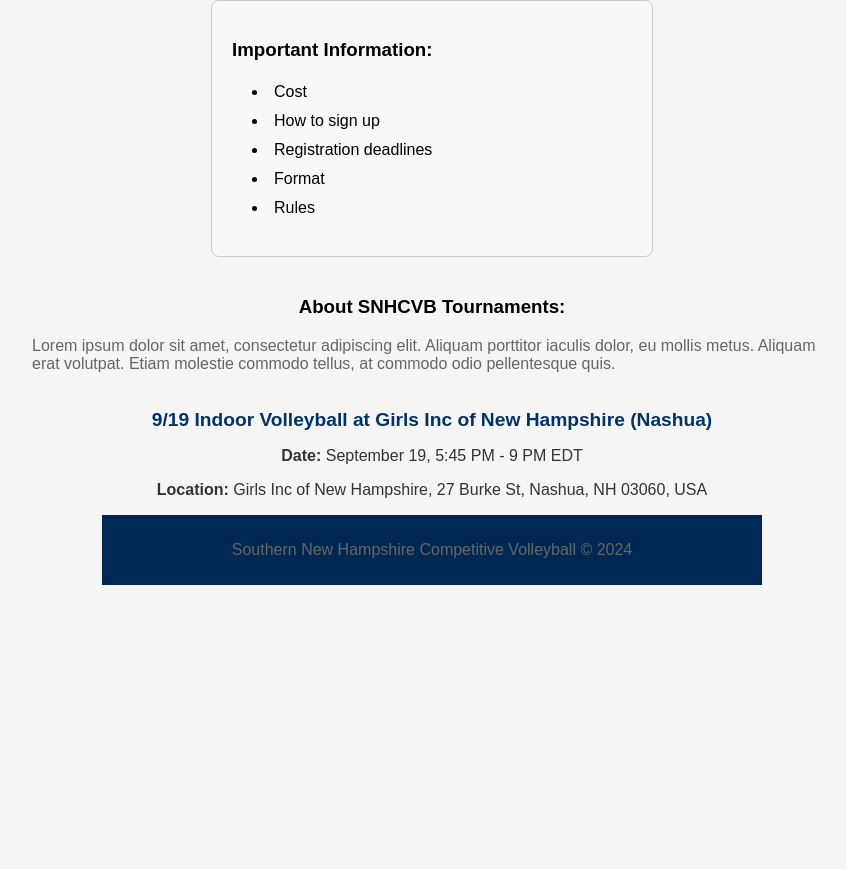
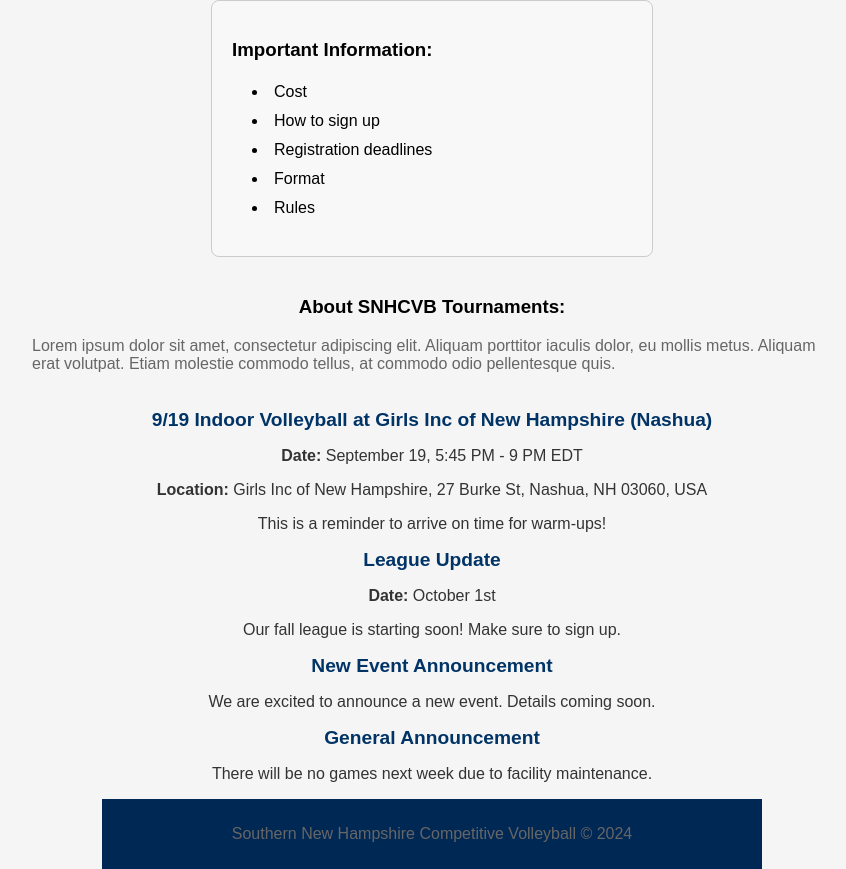
Before and after one commit to EricBozoian/SNHCVB-staging, a plain HTML site: page SNHCVB-Tournaments.html in a window 1280 px wide. Shown: the part 943-1812 px from the top of the page, without its empty margins (208-1054 px from the left). Before the commit the page ends 1528 px from the top, so only its background shows below. Drawn offline with nearby package versions, Linux system fonts and the light colour scheme.

Commit message:
Update SNHCVB-Tournaments.html

```diff
--- a/SNHCVB-Tournaments.html
+++ b/SNHCVB-Tournaments.html
@@ -6,6 +6,7 @@
     <title>Southern NH Competitive Volleyball - League</title>
     <link rel="stylesheet" href="style.css">
     <link rel="icon" href="favicon.ico" type="image/x-icon">
+     <script src="https://cdn.jsdelivr.net/npm/mustache@4.2.0/mustache.min.js"></script> <!-- Mustache.js included -->
 </head>
 <body>
     <header>
@@ -67,16 +68,62 @@
         </div>
 
         <!-- Event Information -->
-         <div class="event">
-            <a href="#">9/19 Indoor Volleyball at Girls Inc of New Hampshire (Nashua)</a>
-            <p><strong>Date:</strong> September 19, 5:45 PM - 9 PM EDT</p>
-            <p><strong>Location:</strong> Girls Inc of New Hampshire, 27 Burke St, Nashua, NH 03060, USA</p>
-        </div>
+           <!-- Event Information (Mustache.js template placeholder) -->
+        <div id="events-container"></div> <!-- Mustache will render the events here -->
+    </section>
     </main>
 
     <!-- Footer Section -->
      <footer>
         <p>Southern New Hampshire Competitive Volleyball © 2024</p>
     </footer>
+     <script>
+        var template = `
+            {{#events}}
+                <div class="event">
+                    {{#title}}<a href="{{link}}" target="_blank">{{title}}</a>{{/title}}
+                    {{#date}}<p><strong>Date:</strong> {{date}}</p>{{/date}}
+                    {{#location}}<p><strong>Location:</strong> {{location}}</p>{{/location}}
+                    {{#description}}<p>{{description}}</p>{{/description}}
+                </div>
+            {{/events}}
+        `;
+
+        var data = {
+            events: [
+                {
+                    title: "9/19 Indoor Volleyball at Girls Inc of New Hampshire (Nashua)",
+                    date: "September 19, 5:45 PM - 9 PM EDT",
+                    location: "Girls Inc of New Hampshire, 27 Burke St, Nashua, NH 03060, USA",
+                    link: "https://example.com",
+                    description: "This is a reminder to arrive on time for warm-ups!"
+                },
+                {
+                    title: "League Update",
+                    date: "October 1st",
+                    location: "",
+                    link: "",
+                    description: "Our fall league is starting soon! Make sure to sign up."
+                },
+                {
+                    title: "New Event Announcement",
+                    date: "",
+                    location: "",
+                    link: "https://example.com/new-event",
+                    description: "We are excited to announce a new event. Details coming soon."
+                },
+                {
+                    title: "General Announcement",
+                    date: "",
+                    location: "",
+                    link: "",
+                    description: "There will be no games next week due to facility maintenance."
+                }
+            ]
+        };
+
+        var rendered = Mustache.render(template, data);
+        document.getElementById('events-container').innerHTML = rendered;
+    </script>
 </body>
 </html>
```
